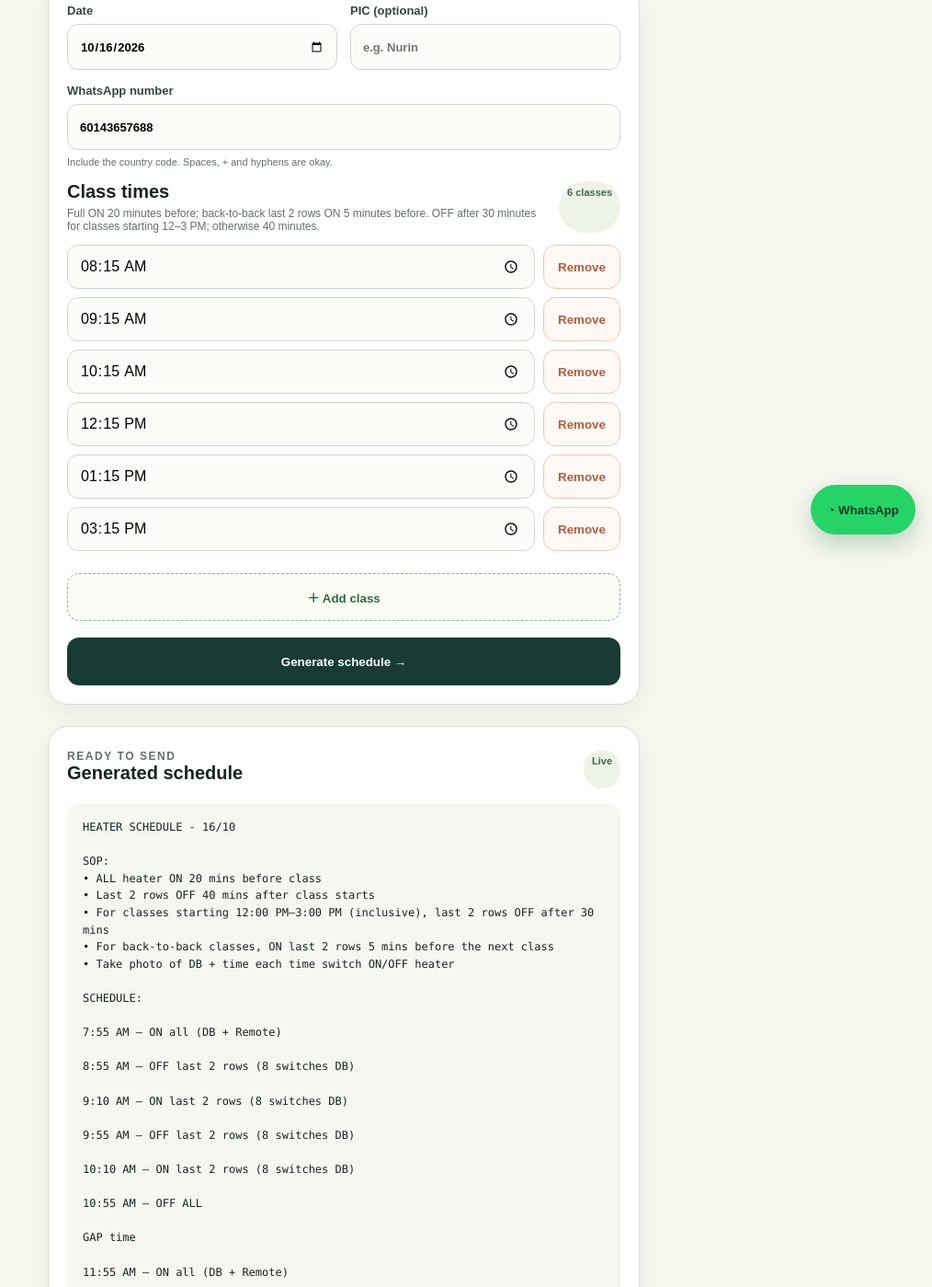
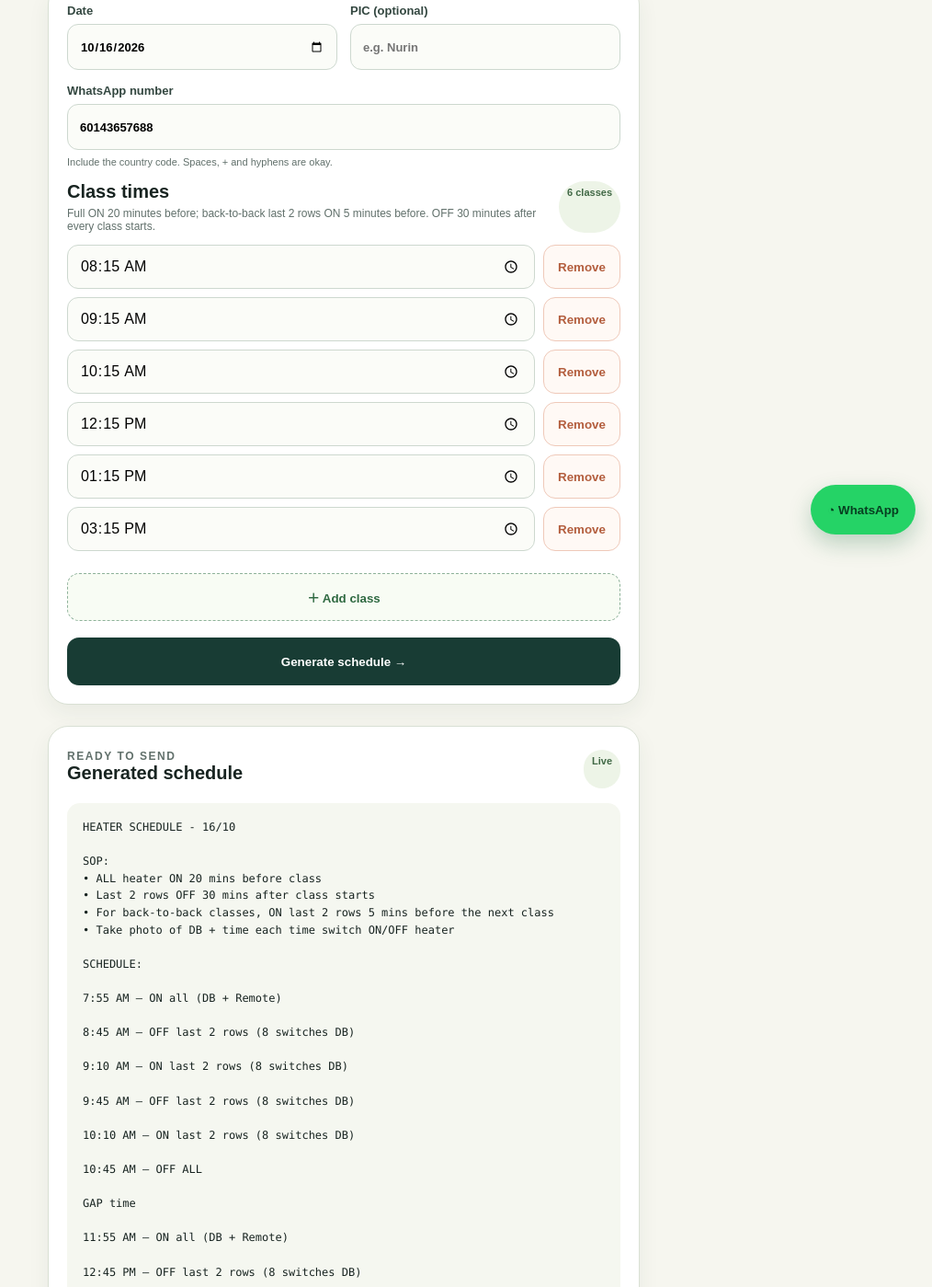
Before and after one commit to WongKhaiXuanJohn/carve-lab-heater-scheduler, a plain HTML site: page index.html in a window 1280 px wide. Shown: the part 201-1600 px from the top of the page at 92% size, without its empty margins (266-1280 px from the left). Drawn offline with Linux system fonts and the light colour scheme.

Commit message:
Turn heaters off 30 minutes after every class starts

```diff
--- a/index.html
+++ b/index.html
@@ -8,13 +8,13 @@
   </style>
 </head>
 <body><main class="app"><p class="eyebrow"><span class="mark">C</span>CARVE LAB</p><h1>Heater Scheduler</h1><p class="sub">Set the classes once. Get a clear heater plan in seconds.</p>
-<section class="panel"><div class="grid"><label class="field">Date<input id="date" type="date"></label><label class="field">PIC (optional)<input id="pic" placeholder="e.g. Nurin"></label></div><label class="field">WhatsApp number<input id="phone" type="tel" value="60143657688"><span class="note">Include the country code. Spaces, + and hyphens are okay.</span></label><div class="head"><div><h2>Class times</h2><p>Full ON 20 minutes before; back-to-back last 2 rows ON 5 minutes before. OFF after 30 minutes for classes starting 12–3 PM; otherwise 40 minutes.</p></div><span class="badge" id="count"></span></div><div class="times" id="times"></div><p id="error" class="error"></p><button class="add" id="add">＋ Add class</button><button class="generate" id="generate">Generate schedule →</button></section>
+<section class="panel"><div class="grid"><label class="field">Date<input id="date" type="date"></label><label class="field">PIC (optional)<input id="pic" placeholder="e.g. Nurin"></label></div><label class="field">WhatsApp number<input id="phone" type="tel" value="60143657688"><span class="note">Include the country code. Spaces, + and hyphens are okay.</span></label><div class="head"><div><h2>Class times</h2><p>Full ON 20 minutes before; back-to-back last 2 rows ON 5 minutes before. OFF 30 minutes after every class starts.</p></div><span class="badge" id="count"></span></div><div class="times" id="times"></div><p id="error" class="error"></p><button class="add" id="add">＋ Add class</button><button class="generate" id="generate">Generate schedule →</button></section>
 <section class="panel output" id="output"><div class="head"><div><p class="eyebrow">READY TO SEND</p><h2>Generated schedule</h2></div><span class="badge">Live</span></div><pre class="message" id="message"></pre><button class="copy" id="copy">Copy schedule</button></section><button class="wa" id="wa">◔ WhatsApp</button></main>
 <script>
 const defaults=['08:15','09:15','10:15','12:15','13:15','15:15'];let times=[...defaults];const $=id=>document.getElementById(id);$('date').value=new Date(Date.now()-new Date().getTimezoneOffset()*60000).toISOString().slice(0,10);
 function mins(v){let[a,b]=v.split(':').map(Number);return a*60+b}function clock(n){n=(n%1440+1440)%1440;let h=Math.floor(n/60),m=n%60;return `${h%12||12}:${String(m).padStart(2,'0')} ${h>=12?'PM':'AM'}`}function valid(){let s=times.filter(Boolean).map(mins).sort((a,b)=>a-b),p=$('phone').value.replace(/\D/g,'');return {s,p,bad:s.some((x,i)=>i&&x-s[i-1]<60),missing:!$('date').value||!s.length,phone:p.length<8||p.length>15}}
 function renderTimes(){ $('times').innerHTML='';times.forEach((v,i)=>{let d=document.createElement('div');d.className='row';d.innerHTML=`<input aria-label="Class ${i+1} start time" type="time" value="${v}"><button class="remove">Remove</button>`;d.querySelector('input').oninput=e=>{times[i]=e.target.value;render()};d.querySelector('button').onclick=()=>{if(times.length>1){times.splice(i,1);render()}};$('times').append(d)});$('count').textContent=`${times.length} classes`}
-function text(){let{ s,bad,missing,phone}=valid(),d=new Date($('date').value+'T12:00:00'),head=`HEATER SCHEDULE - ${d.getDate()}/${d.getMonth()+1} ${$('pic').value.trim().toUpperCase()}`,intro='SOP:\n• ALL heater ON 20 mins before class\n• Last 2 rows OFF 40 mins after class starts\n• For classes starting 12:00 PM–3:00 PM (inclusive), last 2 rows OFF after 30 mins\n• For back-to-back classes, ON last 2 rows 5 mins before the next class\n• Take photo of DB + time each time switch ON/OFF heater\n\nSCHEDULE:',foot='⚠️ FOR CANCELLED CLASS/ GAP BETWEEN CLASSES:\nDO NOT leave the heater ON. Use → remote OFF heaters 1-by-1 → OFF all switches on DB board.\n\nBefore the next class:\n• Back-to-back class: ON last 2 rows (8 switches DB) 5 mins before\n• After a gap: ON all (DB + Remote) 20 mins before.';let rows=[];s.forEach((x,i)=>{let previous=s[i-1],c=s[i+1]===x+60,back=previous!==undefined&&x-previous===60;rows.push(`${clock(back?x-5:x-20)} – ${back?'ON last 2 rows (8 switches DB)':'ON all (DB + Remote)'}`,`${clock(x+(x>=720&&x<=900?30:40))} – ${c?'OFF last 2 rows (8 switches DB)':'OFF ALL'}`);if(!c&&s[i+1]!=null)rows.push('GAP time')});return {value:`${head}\n\n${intro}\n\n${rows.join('\n\n')}\n\n${foot}`,bad,missing,phone}}
+function text(){let{ s,bad,missing,phone}=valid(),d=new Date($('date').value+'T12:00:00'),head=`HEATER SCHEDULE - ${d.getDate()}/${d.getMonth()+1} ${$('pic').value.trim().toUpperCase()}`,intro='SOP:\n• ALL heater ON 20 mins before class\n• Last 2 rows OFF 30 mins after class starts\n• For back-to-back classes, ON last 2 rows 5 mins before the next class\n• Take photo of DB + time each time switch ON/OFF heater\n\nSCHEDULE:',foot='⚠️ FOR CANCELLED CLASS/ GAP BETWEEN CLASSES:\nDO NOT leave the heater ON. Use → remote OFF heaters 1-by-1 → OFF all switches on DB board.\n\nBefore the next class:\n• Back-to-back class: ON last 2 rows (8 switches DB) 5 mins before\n• After a gap: ON all (DB + Remote) 20 mins before.';let rows=[];s.forEach((x,i)=>{let previous=s[i-1],c=s[i+1]===x+60,back=previous!==undefined&&x-previous===60;rows.push(`${clock(back?x-5:x-20)} – ${back?'ON last 2 rows (8 switches DB)':'ON all (DB + Remote)'}`,`${clock(x+30)} – ${c?'OFF last 2 rows (8 switches DB)':'OFF ALL'}`);if(!c&&s[i+1]!=null)rows.push('GAP time')});return {value:`${head}\n\n${intro}\n\n${rows.join('\n\n')}\n\n${foot}`,bad,missing,phone}}
 function render(){renderTimes();let r=text();$('message').textContent=r.value;$('error').textContent=r.bad?'Class times must be at least 60 minutes apart.':r.missing?'Enter a date and at least one class time to copy or send.':r.phone?'Enter a valid WhatsApp number with country code to send.':'';}
 function ready(needsPhone=false){let r=text();if(r.bad||r.missing||(needsPhone&&r.phone)){render();$('error').scrollIntoView({behavior:'smooth',block:'center'});return false}return true}
 ['date','pic','phone'].forEach(id=>$(id).oninput=render);$('add').onclick=()=>{times.push('');render()};$('generate').onclick=()=>{if(ready())$('output').scrollIntoView({behavior:'smooth'})};
```
